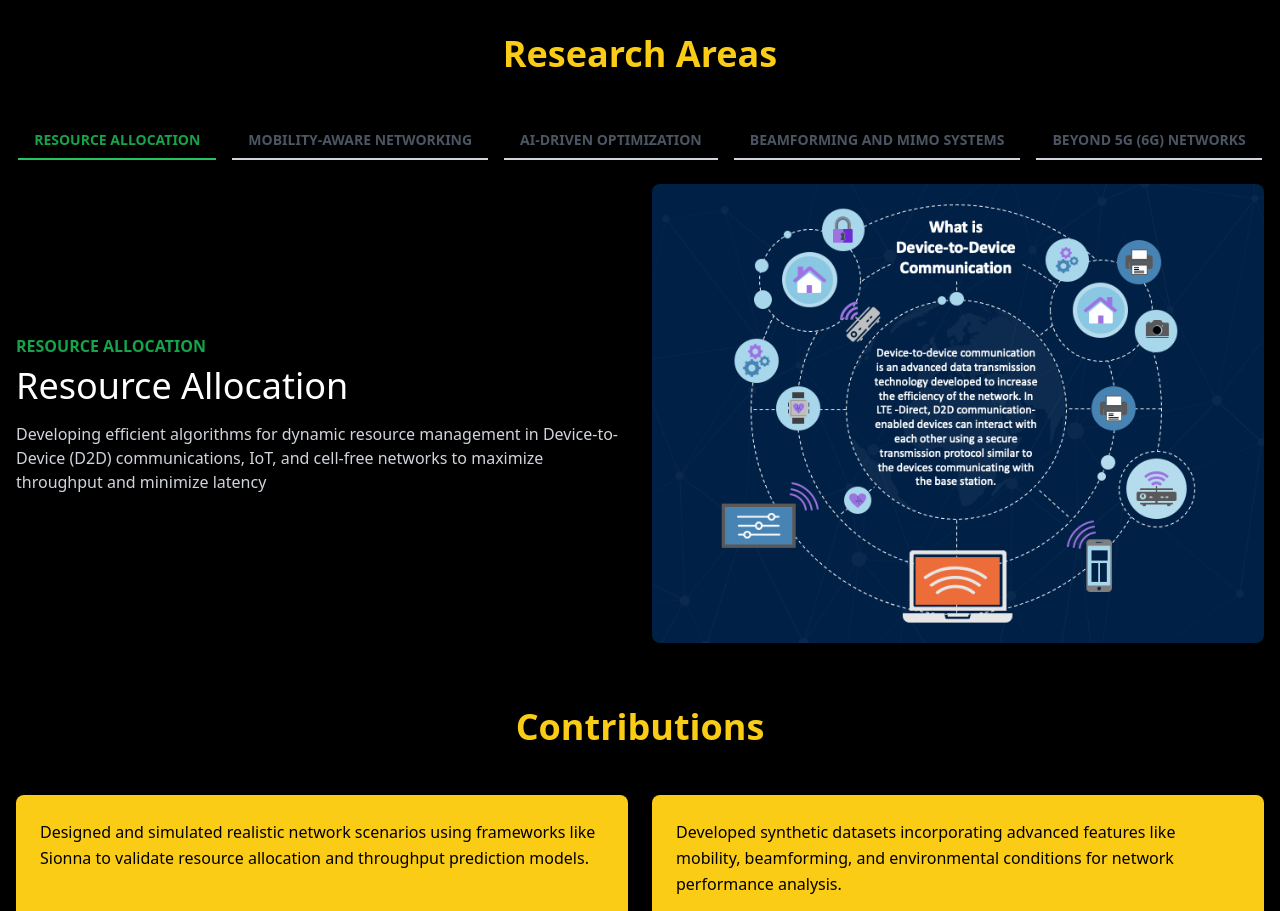
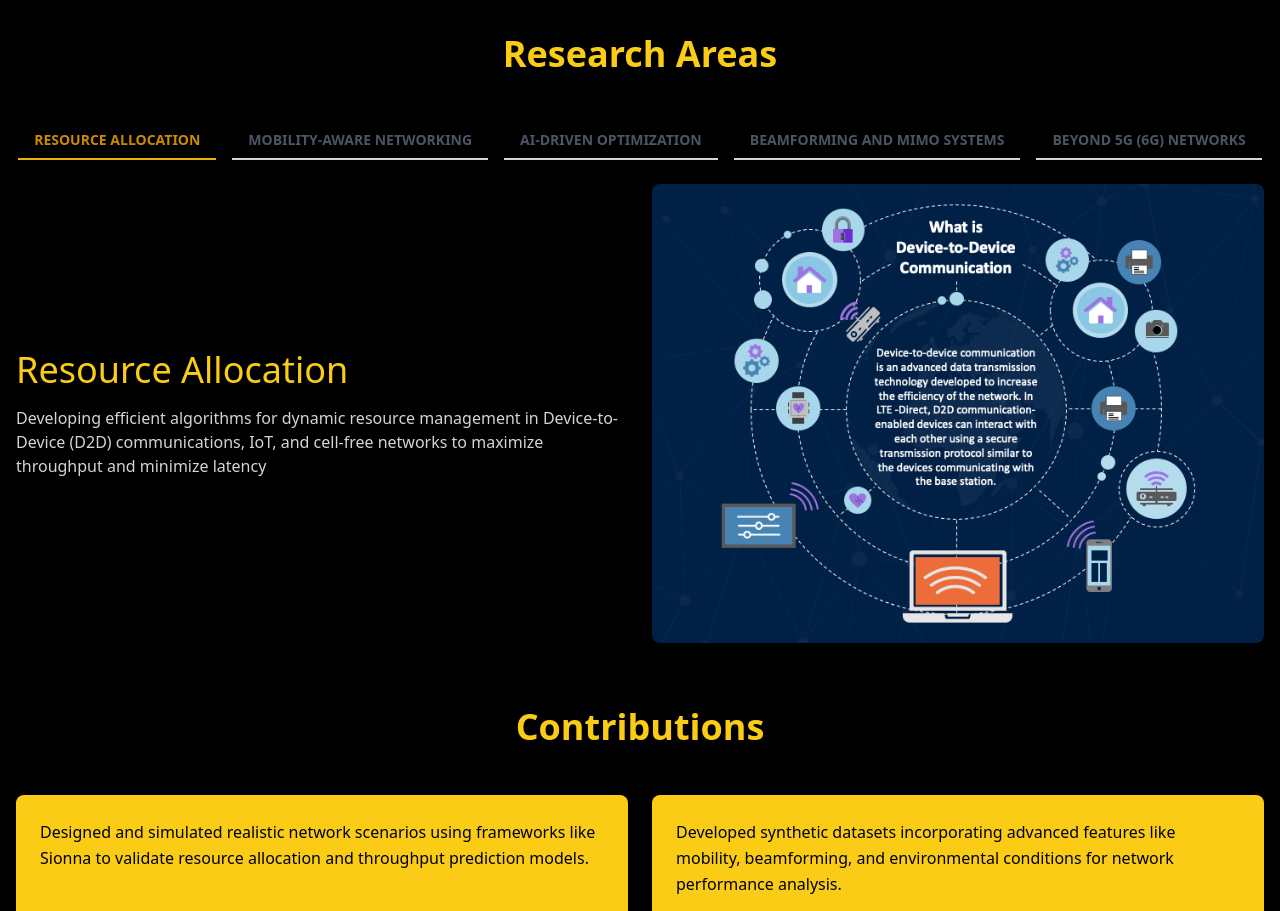
Before and after one commit to Amna1993/iqra, a React (Create React App) app: page / in a window 1280 px wide. Shown: the part 1180-2091 px from the top of the page. Built offline with nearby package versions, Linux system fonts and the light colour scheme.

Commit message:
Research Updated

```diff
--- a/src/components/Research.jsx
+++ b/src/components/Research.jsx
@@ -78,7 +78,7 @@ const Research = () => {
                 onClick={() => setTab(contribution.id)}
                 className={`px-4 py-2 font-bold text-sm uppercase border-b-2 ${
                   tab === contribution.id
-                    ? "border-green-500 text-green-600"
+                    ? "border-yellow-500 text-yellow-600"
                     : "border-gray-300 text-gray-600"
                 }`}
               >
@@ -98,10 +98,10 @@ const Research = () => {
                   >
                     {/* Text Section */}
                     <div className="w-full md:w-1/2">
-                      <p className="mb-2 text-green-600 text-base uppercase font-bold">
+                      {/* <p className="mb-2 text-green-600 text-base uppercase font-bold">
                         {contribution.title}
-                      </p>
-                      <h2 className="text-2xl lg:text-4xl">
+                      </p> */}
+                      <h2 className="text-2xl lg:text-4xl text-yellow-400">
                         {contribution.title}
                       </h2>
                       <p className="mt-4 text-gray-300">{contribution.description}</p>
```
